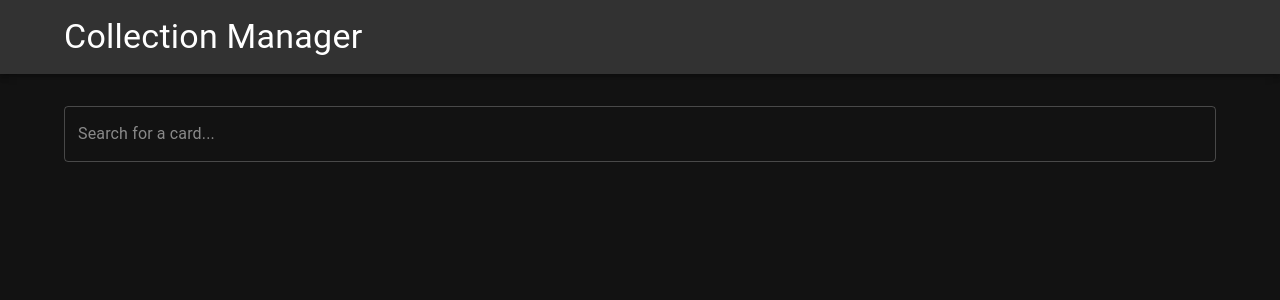
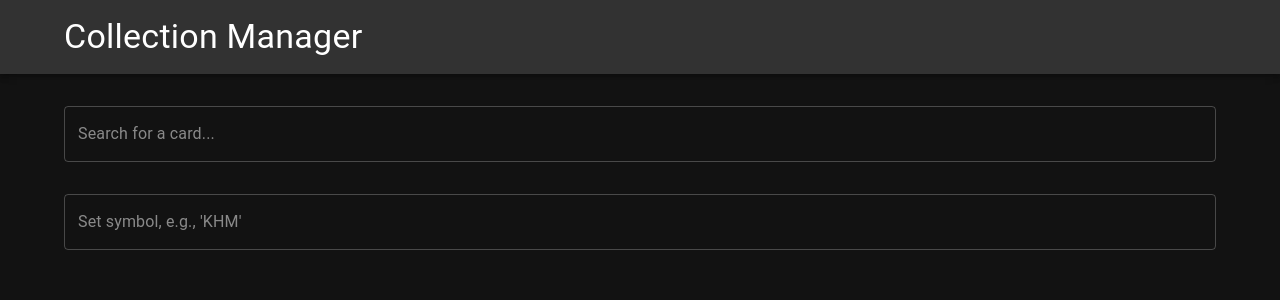
Before and after one commit to IanMorriso/collection-manager, a React (Create React App) app in the folder client/: page / in a window 1280 px wide. Shown: the top 300 px of the page. Built offline with nearby package versions, Linux system fonts and the light colour scheme; some icons are missing.

Commit message:
Adding props to SearchField to make it more modular

```diff
--- a/client/src/App.tsx
+++ b/client/src/App.tsx
@@ -7,13 +7,20 @@ import {
 } from '@mui/material';
 import { CardGrid } from './components/CardGrid';
 import { SearchField } from './components/SearchField';
+import { set } from 'mongoose';
 
 
 function App() {
   const [searchQuery, setSearchQuery] = useState('');
+  const [cardName, setCardName] = useState('');
+  const [setSymbol, setSetSymbol] = useState('');
+
   const [cards, setCards] = useState<any[]>([]);
 
   const handleSearch = async () => {
+    // Only setting query to cardName for now
+    // Need to add setSymbol, etc...
+    setSearchQuery(cardName);
     console.log('Searching for:', searchQuery);
     try {
       const response = await fetch('http://localhost:3001/api/card', {
@@ -45,9 +52,17 @@ function App() {
 
       <Container>
         <SearchField
-          value={searchQuery}
-          onChange={(e) => setSearchQuery(e.target.value)}
+          value={cardName}
+          parameter="cardName"
+          onChange={(e) => setCardName(e.target.value)}
           onSearch={handleSearch}
+          showButton={true}
+        />
+        <SearchField
+          value={setSymbol}
+          parameter="setSymbol"
+          placeholder="Set symbol, e.g., 'KHM'"
+          onChange={(e) => setSetSymbol(e.target.value)}
         />
         <CardGrid cards={cards} />
       </Container>
--- a/client/src/components/SearchField.tsx
+++ b/client/src/components/SearchField.tsx
@@ -1,54 +1,35 @@
+import { on } from 'events';
 import { SearchButton } from './SearchButton'
 import {
     Box,
-    TextField,
+    TextField
 } from '@mui/material';
 
 interface SearchFieldProps {
     value: string;
+    placeholder?: string;
+    parameter: string;
     onChange: (e: React.ChangeEvent<HTMLInputElement>) => void;
-    onSearch: () => void;
+    onSearch?: () => void;
+    showButton?: boolean;
 }
 
-export function SearchField({ value, onChange, onSearch }: SearchFieldProps) {
+export function SearchField({ value, placeholder, onChange, onSearch, showButton }: SearchFieldProps) {
     return (
         <Box sx={{ mb: 4 }}>
+
             <TextField
                 fullWidth
-                variant="outlined"
-                placeholder="Search for a card..."
+                placeholder={placeholder || "Search for a card..."}
                 value={value}
                 onChange={onChange}
-                onKeyDown={(e) => e.key === 'Enter' && onSearch()}
+                onKeyDown={showButton ? (e) => e.key === 'Enter' && onSearch && onSearch() : undefined}
                 InputProps={{
-                    endAdornment: (
+                    endAdornment: showButton && onSearch ?(
                         <SearchButton onClick={onSearch} />
-                    ),
+                    ) : undefined,
                 }}
             />
         </Box>
     );
 }
-
-/**
-<Box sx={{ mb: 4 }}>
-    <TextField
-    fullWidth
-    variant="outlined"
-    placeholder="Search for a card..."
-    value={searchQuery}
-    onChange={(e) => setSearchQuery(e.target.value)}
-    onKeyDown={(e) => e.key === 'Enter' && handleSearch()}
-    InputProps={{
-
-        endAdornment: (
-        <InputAdornment position="end">
-            <IconButton onClick={handleSearch}>
-            <SearchIcon />
-            </IconButton>
-        </InputAdornment>
-        ),
-
-    }}
-    />
-</Box> */
```
